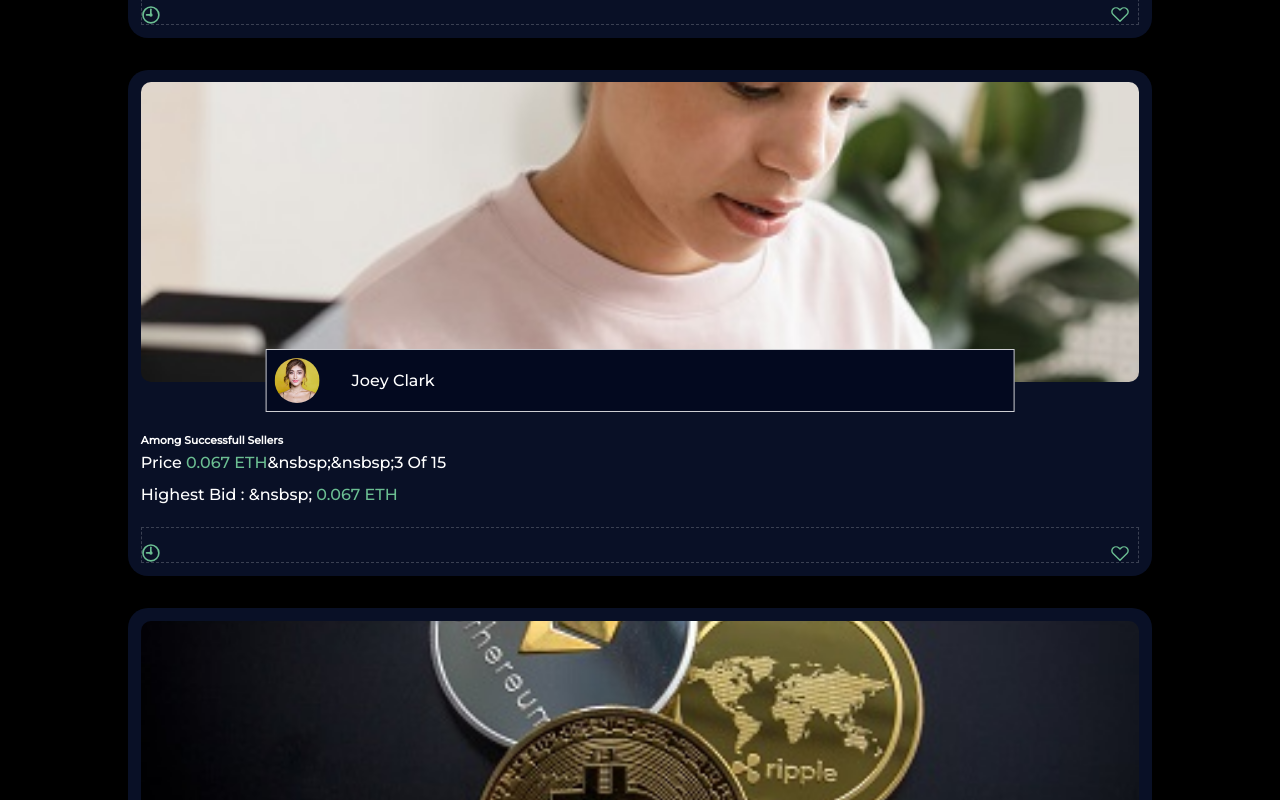
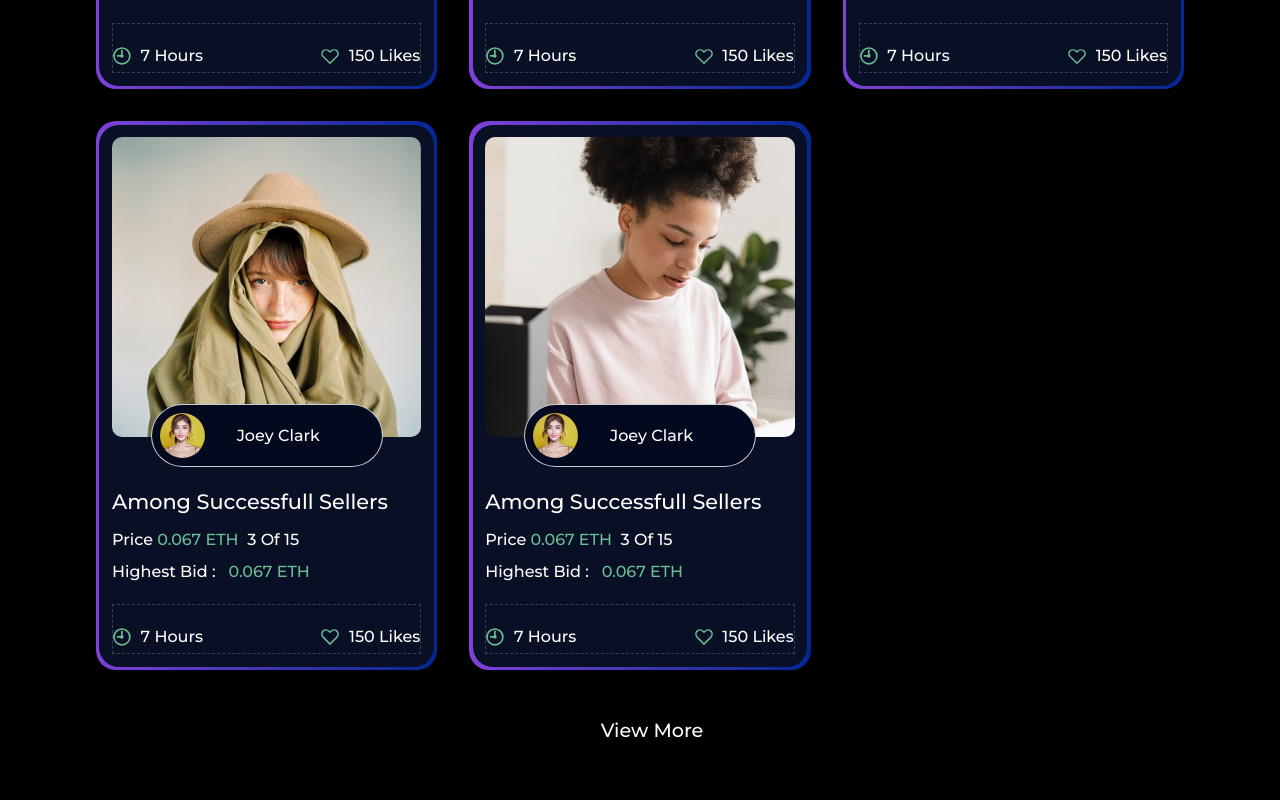
Before and after one commit to ZaidSultan10/nft-landing-page-react, a React (Create React App) app: page / in a window 1280 px wide. Shown: the part 3480-4280 px from the top of the page. Built offline with nearby package versions, Linux system fonts and the light colour scheme.

Commit message:
added animation

```diff
--- a/src/Globalstyles.js
+++ b/src/Globalstyles.js
@@ -49,6 +49,11 @@ const GlobalStyles = createGlobalStyle`
         width:80%;
         margin:0 auto;
     }
+    .gradient-cards-con{
+        display:grid;
+        grid-template-columns:repeat(auto-fill,minmax(300px,1fr));
+        grid-gap:2rem;
+    }
 `
 
 export default GlobalStyles
--- a/src/components/CtaButton.js
+++ b/src/components/CtaButton.js
@@ -18,7 +18,7 @@ const CtaButtonStyled = styled.a`
     font-weight:500;
     cursor:pointer;
     transition:all .4s ease-in-out;
-    background:linear-gradient(130deg,#395FF6,#EB3FA9);
+    background:linear-gradient(130deg,#395FF6,#EB3FA9) !important;
 
     &:last-child{
         margin-left:1.5rem;
--- a/src/components/GradientCard.js
+++ b/src/components/GradientCard.js
@@ -19,11 +19,11 @@ const GradientCard = ({image,avatar,name,price,title}) => {
                         <h6 className='card-name'>
                             {title}
                         </h6>
-                        <p>Price <span className='price'>{price}</span>&nsbsp;&nsbsp;<span className='l-text'>3 Of 15</span></p>
-                        <p>Highest Bid : &nsbsp; <span className='price'>{price}</span></p>
+                        <p>Price <span className='price'>{price}</span>&nbsp;&nbsp;<span className='l-text'>3 Of 15</span></p>
+                        <p>Highest Bid : &nbsp; <span className='price'>{price}</span></p>
                         <div className='duration'>
-                            <p><img src={time} alt='' /></p>
-                            <p><img src={heart} alt='' /></p>
+                            <p><img src={time} alt='' />7 Hours</p>
+                            <p><img src={heart} alt='' />150 Likes</p>
                         </div>
                     </div>
                 </div>
@@ -36,9 +36,25 @@ const GradientCardStyled = styled.div`
     border-radius:20px;
     font-size: 1rem;
     transition: all .4s ease-in-out;
+    background: linear-gradient(90deg, #7F41DB 0%, #022894 100%);
+    animation:colors 5s infinite;
+    @keyframes colors {
+        0%{
+            background: linear-gradient(130deg,#eb3fa9,#395ff6 50%,#eb3fa9);
+        }
+        50%{
+            background: linear-gradient(90deg, #7F41DB 0%, #022894 100%);
+        }
+        70%{
+            background: linear-gradient(90deg, #022894 0%, #7F41DB 100%);
+        }
+        100%{
+            background: linear-gradient(130deg,#eb3fa9,#395ff6 50%,#eb3fa9);
+        }
+    }
 
     .g-card{
-        margin:2rem;
+        margin:.2rem;
         .inner-content{
             background-color:#091026;
             padding: 0.8rem;
@@ -58,6 +74,7 @@ const GradientCardStyled = styled.div`
                     position:absolute;
                     left:50%;
                     bottom:-26px;
+                    border-radius:50px;
                     background-color:#03091F;
                     display:flex;
                     align-items:center;
@@ -79,7 +96,7 @@ const GradientCardStyled = styled.div`
             .card-content{
                 padding-top:3rem;
 
-                .card-title{
+                .card-name{
                     font-size:1.3rem;
                     font-weight:500;
                     padding-bottom:0.6rem;
--- a/src/components/GradientsCardsSection.js
+++ b/src/components/GradientsCardsSection.js
@@ -78,13 +78,19 @@ const GradientsCardsSection = () => {
                         ))
                     }
                 </div>
+                <div className='cta-btn'>
+                    <CtaButton name={'View More'} />
+                </div>
             </SectionStyled>
         </GradientsCardsSectionStyled>
     )
 }
 
 const GradientsCardsSectionStyled = styled.div`
-
+    .cta-btn{
+        padding-top:3rem;
+        text-align:center;
+    }
 `
 
 export default GradientsCardsSection
```
